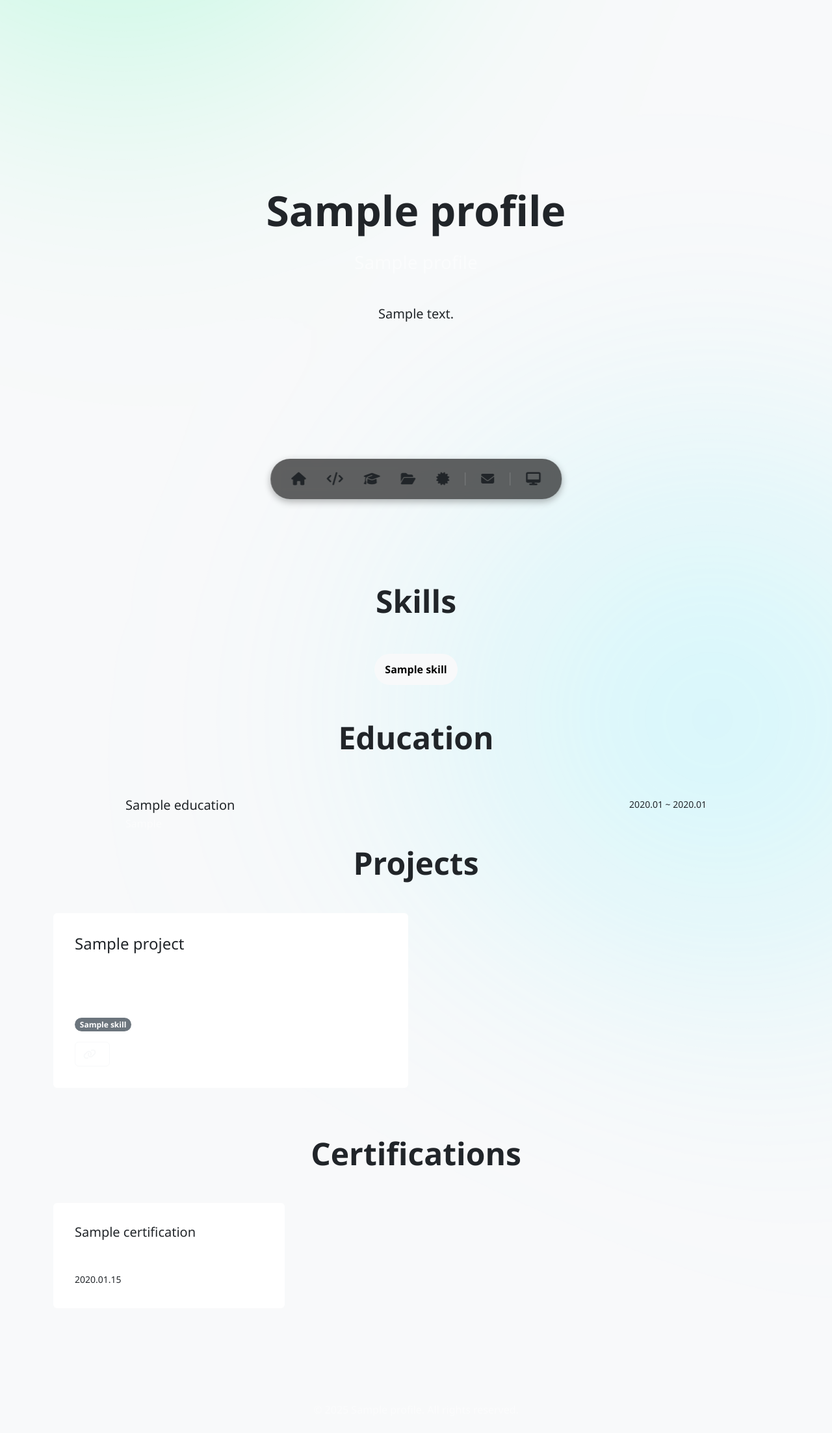
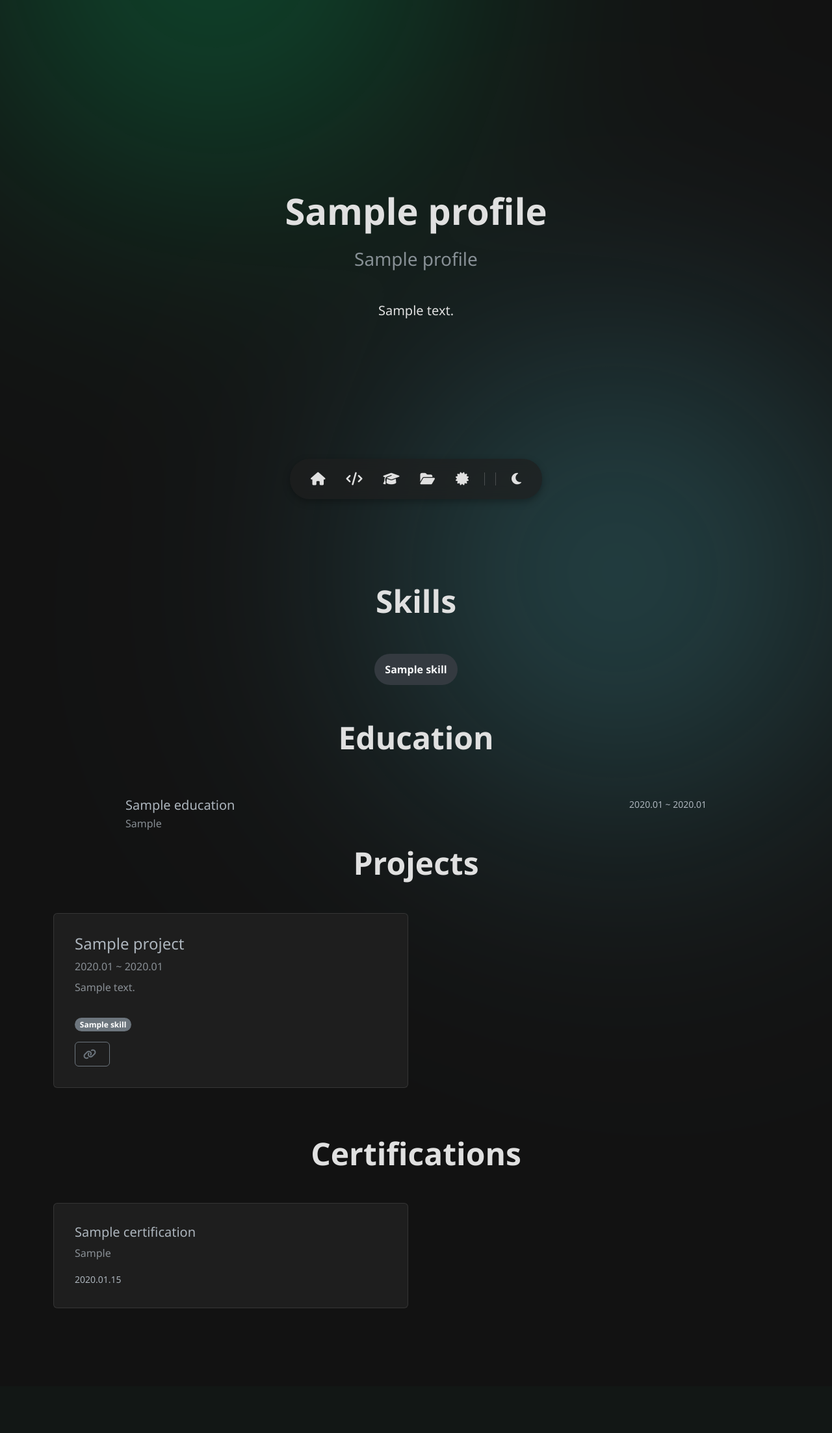
Before and after one commit to Z3r0c0k3/zerocoke-portfolio, a Django app: page / in a window 1280 px wide. Shown: the whole page at 65% size. After the commit the page ends 2013 px from the top, so only its background shows below. Run offline with Django 5.2, Linux system fonts and the light colour scheme; tables that the repository leaves empty hold one stand-in row (values such as "Sample post"); data that the repository does not hold is empty.

Commit message:
feat: project finished :)

```diff
--- a/main/admin.py
+++ b/main/admin.py
@@ -9,8 +9,9 @@
 
 @admin.register(Profile)
 class ProfileAdmin(admin.ModelAdmin):
-    list_display = ('name', 'title', 'email')
+    """프로필 모델 어드민"""
     inlines = [LinkInline]
+    list_display = ('name', 'title')
 
 @admin.register(Skill)
 class SkillAdmin(admin.ModelAdmin):
--- a/main/templates/main/base.html
+++ b/main/templates/main/base.html
@@ -13,14 +13,25 @@
             --background-color: #121212;
             --text-color: #e0e0e0;
             --card-bg-color: #1e1e1e;
+            --card-border-color: rgba(255, 255, 255, 0.1);
+            --badge-bg-color: #343a40;
+            --badge-text-color: #f8f9fa;
             --gradient-color-1: #00ff87;
             --gradient-color-2: #60efff;
+            --gradient-opacity: 0.2;
         }
 
         [data-bs-theme="light"] {
             --background-color: #f8f9fa;
             --text-color: #212529;
             --card-bg-color: #ffffff;
+            --card-border-color: rgba(0, 0, 0, 0.125);
+            --badge-bg-color: #e9ecef;
+            --badge-text-color: #212529;
+            /* More intense gradient for light theme */
+            --gradient-color-1: #00b09b;
+            --gradient-color-2: #96c93d;
+            --gradient-opacity: 1.0;
         }
 
         body {
@@ -38,7 +49,7 @@
             pointer-events: none;
             background: radial-gradient(circle at var(--x1, 25%) var(--y1, 25%), var(--gradient-color-1), transparent 25%),
                         radial-gradient(circle at var(--x2, 75%) var(--y2, 75%), var(--gradient-color-2), transparent 25%);
-            opacity: 0.2;
+            opacity: var(--gradient-opacity);
             filter: blur(10vmax);
             transition: opacity 0.3s ease;
             animation: move-gradients 20s infinite alternate;
@@ -47,16 +58,16 @@
         @keyframes move-gradients {
             0% {
                 transform: rotate(0deg) scale(1);
-                --x1: 25%; --y1: 25%;
-                --x2: 75%; --y2: 75%;
+                --x1: 33%; --y1: 33%;
+                --x2: 67%; --y2: 67%;
             }
             50% {
                 opacity: 0.3;
             }
             100% {
                 transform: rotate(360deg) scale(1.2);
-                --x1: 75%; --y1: 75%;
-                --x2: 25%; --y2: 25%;
+                --x1: 67%; --y1: 67%;
+                --x2: 33%; --y2: 33%;
             }
         }
 
@@ -72,15 +83,30 @@
             justify-content: center;
         }
 
+        .hero-section h1 {
+            /* Fluid typography: min, preferred, max */
+            font-size: clamp(2rem, 8vw, 3.5rem);
+        }
+
         .project-card {
             background-color: var(--card-bg-color);
-            border: 1px solid rgba(255, 255, 255, 0.1);
+            border: 1px solid var(--card-border-color);
             transition: transform 0.3s ease, box-shadow 0.3s ease;
         }
 
         .project-card:hover {
             transform: translateY(-5px);
             box-shadow: 0 10px 20px rgba(0, 0, 0, 0.2);
+        }
+
+        .highlight-present {
+            color: var(--gradient-color-1);
+            font-weight: bold;
+        }
+
+        .skills-container .badge {
+            background-color: var(--badge-bg-color) !important;
+            color: var(--badge-text-color) !important;
         }
 
         .bottom-nav {
@@ -124,6 +150,19 @@
             height: 20px;
             align-self: center;
         }
+
+        /* Responsive adjustments for mobile */
+        @media (max-width: 768px) {
+            .bottom-nav {
+                padding: 0.5rem 1rem;
+                gap: 0.5rem;
+            }
+
+            .nav-item a, .nav-item .theme-toggle {
+                font-size: 1.1rem;
+                padding: 0.4rem;
+            }
+        }
     </style>
 </head>
 <body>
@@ -151,9 +190,6 @@
         <div class="nav-separator"></div>
 
         {% if profile %}
-            <div class="nav-item">
-                <a href="mailto:{{ profile.email }}" title="Email"><i class="fas fa-envelope"></i></a>
-            </div>
             {% for link in profile.links.all %}
             <div class="nav-item">
                 <a href="{{ link.url }}" target="_blank" title="{{ link.url|get_link_name }}">
@@ -166,6 +202,7 @@
         <div class="nav-separator"></div>
         <div class="nav-item">
             <button class="theme-toggle" id="theme-toggle-btn" title="Toggle Theme">
+                <i class="fas fa-sun d-none"></i>
                 <i class="fas fa-moon"></i>
             </button>
         </div>
@@ -173,49 +210,34 @@
 
     <script src="https://cdn.jsdelivr.net/npm/bootstrap@5.3.0/dist/js/bootstrap.bundle.min.js"></script>
     <script>
-        // Theme toggler
+        document.addEventListener('DOMContentLoaded', () => {
             const themeToggleBtn = document.getElementById('theme-toggle-btn');
             const htmlEl = document.documentElement;
+            const sunIcon = themeToggleBtn.querySelector('.fa-sun');
+            const moonIcon = themeToggleBtn.querySelector('.fa-moon');
 
-        const themes = ['dark', 'light', 'system'];
-        let currentThemeIndex = 0;
+            const applyTheme = (theme) => {
+                htmlEl.setAttribute('data-bs-theme', theme);
+                if (theme === 'light') {
+                    sunIcon.classList.remove('d-none');
+                    moonIcon.classList.add('d-none');
+                } else {
+                    sunIcon.classList.add('d-none');
+                    moonIcon.classList.remove('d-none');
+                }
+            };
 
-        function applyTheme(theme) {
-            if (theme === 'system') {
-                const systemPrefersDark = window.matchMedia('(prefers-color-scheme: dark)').matches;
-                htmlEl.setAttribute('data-bs-theme', systemPrefersDark ? 'dark' : 'light');
-            } else {
-                htmlEl.setAttribute('data-bs-theme', theme);
-            }
-            updateIcon(theme);
-        }
-
-        function updateIcon(theme) {
-            const icon = themeToggleBtn.querySelector('i');
-            if (theme === 'dark') {
-                icon.className = 'fas fa-moon';
-            } else if (theme === 'light') {
-                icon.className = 'fas fa-sun';
-            } else {
-                icon.className = 'fas fa-desktop';
-            }
+            const savedTheme = localStorage.getItem('theme');
+            if (savedTheme) {
+                applyTheme(savedTheme);
             }
 
             themeToggleBtn.addEventListener('click', () => {
-            currentThemeIndex = (currentThemeIndex + 1) % themes.length;
-            const newTheme = themes[currentThemeIndex];
+                const currentTheme = htmlEl.getAttribute('data-bs-theme');
+                const newTheme = currentTheme === 'dark' ? 'light' : 'dark';
                 localStorage.setItem('theme', newTheme);
                 applyTheme(newTheme);
             });
-
-        const savedTheme = localStorage.getItem('theme') || 'system';
-        currentThemeIndex = themes.indexOf(savedTheme);
-        applyTheme(savedTheme);
-
-        window.matchMedia('(prefers-color-scheme: dark)').addEventListener('change', e => {
-            if (localStorage.getItem('theme') === 'system') {
-                applyTheme('system');
-            }
         });
     </script>
 </body>
--- a/main/templates/main/home.html
+++ b/main/templates/main/home.html
@@ -9,8 +9,8 @@
         <div class="row justify-content-center">
             <div class="col-lg-8">
             {% if profile %}
-                <h1 class="display-3 fw-bold mb-4">{{ profile.name }}</h1>
-                <h2 class="h3 mb-5 text-white-50">{{ profile.title }}</h2>
+                <h1 class="fw-bold mb-4">{{ profile.name }}</h1>
+                <h2 class="h3 mb-5 text-muted">{{ profile.title }}</h2>
                 <p class="lead">{{ profile.description }}</p>
             {% else %}
                 <h1 class="display-3 fw-bold mb-4">프로필을 등록해주세요</h1>
@@ -29,7 +29,7 @@
                 <h2 class="display-5 fw-bold mb-5">Skills</h2>
                 <div class="skills-container">
                     {% for skill in skills %}
-                        <span class="badge rounded-pill text-bg-light p-3 m-1 fs-6">{{ skill.name }}</span>
+                        <span class="badge rounded-pill p-3 m-1 fs-6">{{ skill.name }}</span>
                     {% empty %}
                         <p>등록된 기술이 없습니다.</p>
                     {% endfor %}
@@ -45,25 +45,52 @@
                 <h2 class="display-5 fw-bold mb-5">Education</h2>
             </div>
         </div>
-        <div class="row justify-content-center">
+
+        {% if ongoing_educations %}
+        <div class="row justify-content-center mb-4">
             <div class="col-lg-10">
+                <h4 class="mb-3 text-muted">진행 중</h4>
                 <ul class="list-group list-group-flush">
-                    {% for edu in education_history %}
+                    {% for edu in ongoing_educations %}
                     <li class="list-group-item bg-transparent border-secondary py-3">
                         <div class="d-flex w-100 justify-content-between">
                             <h5 class="mb-1 h5">{{ edu.course_name }}</h5>
-                            <small>{{ edu.start_date|date:"Y.m" }} ~ {% if edu.end_date %}{{ edu.end_date|date:"Y.m" }}{% else %}현재{% endif %}</small>
+                            <small>{{ edu.start_date|date:"Y.m" }} ~ <span class="highlight-present">현재</span></small>
                         </div>
-                        <p class="mb-1 text-white-50">{{ edu.institution }}</p>
-                    </li>
-                    {% empty %}
-                    <li class="list-group-item bg-transparent text-center">
-                        <p>등록된 교육 사항이 없습니다.</p>
+                        <p class="mb-1 text-muted">{{ edu.institution }}</p>
                     </li>
                     {% endfor %}
                 </ul>
             </div>
         </div>
+        {% endif %}
+
+        {% if completed_educations %}
+        <div class="row justify-content-center">
+            <div class="col-lg-10">
+                {% if ongoing_educations %}<h4 class="mb-3 text-muted">완료</h4>{% endif %}
+                <ul class="list-group list-group-flush">
+                    {% for edu in completed_educations %}
+                    <li class="list-group-item bg-transparent border-secondary py-3">
+                        <div class="d-flex w-100 justify-content-between">
+                            <h5 class="mb-1 h5">{{ edu.course_name }}</h5>
+                            <small>{{ edu.start_date|date:"Y.m" }} ~ {{ edu.end_date|date:"Y.m" }}</small>
+                        </div>
+                        <p class="mb-1 text-muted">{{ edu.institution }}</p>
+                    </li>
+                    {% endfor %}
+                </ul>
+            </div>
+        </div>
+        {% endif %}
+
+        {% if not ongoing_educations and not completed_educations %}
+        <div class="row justify-content-center">
+            <div class="col-lg-10 text-center">
+                 <p>등록된 교육 사항이 없습니다.</p>
+            </div>
+        </div>
+        {% endif %}
     </section>
 
     <!-- Projects Section -->
@@ -73,16 +100,19 @@
                  <h2 class="display-5 fw-bold mb-5">Projects</h2>
              </div>
          </div>
-        <div class="row">
-            {% for project in projects %}
+
+        {% if ongoing_projects %}
+        <div class="row mb-5">
+            <div class="col-lg-12"><h4 class="mb-4 text-muted">진행 중</h4></div>
+            {% for project in ongoing_projects %}
             <div class="col-lg-6 mb-4">
                 <div class="card project-card h-100 p-3">
                     <div class="card-body d-flex flex-column">
                         <h5 class="card-title h4">{{ project.title }}</h5>
-                        <p class="card-text text-white-50 mb-2">
-                            {{ project.start_date|date:"Y.m" }} ~ {% if project.end_date %}{{ project.end_date|date:"Y.m" }}{% else %}현재{% endif %}
+                        <p class="card-text text-muted mb-2">
+                            {{ project.start_date|date:"Y.m" }} ~ <span class="highlight-present">현재</span>
                         </p>
-                        <p class="card-text text-white-50">{{ project.description }}</p>
+                        <p class="card-text text-muted">{{ project.description }}</p>
                         <div class="my-3">
                             {% for skill in project.skills.all %}
                                 <span class="badge rounded-pill text-bg-secondary me-1">{{ skill.name }}</span>
@@ -90,7 +120,7 @@
                         </div>
                         <div class="mt-auto">
                             {% for link in project.links.all %}
-                            <a href="{{ link.url }}" class="btn btn-outline-light me-2" target="_blank" title="{{ link.url|get_link_name }}">
+                            <a href="{{ link.url }}" class="btn btn-outline-secondary me-2" target="_blank" title="{{ link.url|get_link_name }}">
                                 <i class="{{ link.url|get_icon_class }} me-2"></i>{{ link.url|get_link_name }}
                             </a>
                             {% endfor %}
@@ -98,12 +128,48 @@
                     </div>
                 </div>
             </div>
-            {% empty %}
+            {% endfor %}
+        </div>
+        {% endif %}
+
+        {% if completed_projects %}
+        <div class="row">
+            {% if ongoing_projects %}<div class="col-lg-12"><h4 class="mb-4 text-muted">완료</h4></div>{% endif %}
+            {% for project in completed_projects %}
+            <div class="col-lg-6 mb-4">
+                <div class="card project-card h-100 p-3">
+                    <div class="card-body d-flex flex-column">
+                        <h5 class="card-title h4">{{ project.title }}</h5>
+                        <p class="card-text text-muted mb-2">
+                            {{ project.start_date|date:"Y.m" }} ~ {{ project.end_date|date:"Y.m" }}
+                        </p>
+                        <p class="card-text text-muted">{{ project.description }}</p>
+                        <div class="my-3">
+                            {% for skill in project.skills.all %}
+                                <span class="badge rounded-pill text-bg-secondary me-1">{{ skill.name }}</span>
+                            {% endfor %}
+                        </div>
+                        <div class="mt-auto">
+                            {% for link in project.links.all %}
+                            <a href="{{ link.url }}" class="btn btn-outline-secondary me-2" target="_blank" title="{{ link.url|get_link_name }}">
+                                <i class="{{ link.url|get_icon_class }} me-2"></i>{{ link.url|get_link_name }}
+                            </a>
+                            {% endfor %}
+                        </div>
+                    </div>
+                </div>
+            </div>
+            {% endfor %}
+        </div>
+        {% endif %}
+
+        {% if not ongoing_projects and not completed_projects %}
+        <div class="row">
             <div class="col text-center">
                 <p>등록된 프로젝트가 없습니다.</p>
             </div>
-            {% endfor %}
         </div>
+        {% endif %}
     </section>
 
     <!-- Certifications Section -->
@@ -115,11 +181,11 @@
         </div>
         <div class="row">
              {% for cert in certifications %}
-            <div class="col-md-6 col-lg-4 mb-4">
+             <div class="col-lg-6 mb-4">
                 <div class="card project-card h-100 p-3">
                      <div class="card-body">
                         <h5 class="card-title h5">{{ cert.name }}</h5>
-                        <p class="card-text text-white-50">{{ cert.issuer }}</p>
+                        <p class="card-text text-muted">{{ cert.issuer }}</p>
                          <p class="card-text"><small>{{ cert.date_acquired|date:"Y.m.d" }}</small></p>
                      </div>
                 </div>
@@ -132,10 +198,4 @@
         </div>
     </section>
 </div>
-
-<footer class="py-4 text-center text-white-50">
-    <div class="container">
-        <p class="mb-0">&copy; {% now "Y" %} {% if profile %}{{ profile.name }}{% endif %}. All rights reserved.</p>
-    </div>
-</footer>
 {% endblock %}
--- a/main/views.py
+++ b/main/views.py
@@ -1,5 +1,6 @@
 from django.shortcuts import render
 from .models import Profile, Skill, Project, Certification, Education
+from django.db.models import Q
 
 # Create your views here.
 
@@ -7,15 +8,27 @@
     """포트폴리오 홈페이지 뷰"""
     profile = Profile.objects.first()
     skills = Skill.objects.all()
-    projects = Project.objects.all()
-    certifications = Certification.objects.all()
-    education_history = Education.objects.all()
+
+    # Projects
+    ongoing_projects = Project.objects.filter(end_date__isnull=True).order_by('-start_date')
+    completed_projects = Project.objects.filter(end_date__isnull=False).order_by('-end_date', '-start_date')
+
+    # Educations
+    ongoing_educations = Education.objects.filter(end_date__isnull=True).order_by('-start_date')
+    completed_educations = Education.objects.filter(end_date__isnull=False).order_by('-end_date', '-start_date')
+
+    certifications = Certification.objects.all().order_by('-date_acquired')
 
     context = {
         'profile': profile,
         'skills': skills,
-        'projects': projects,
+        'ongoing_projects': ongoing_projects,
+        'completed_projects': completed_projects,
+        'ongoing_educations': ongoing_educations,
+        'completed_educations': completed_educations,
         'certifications': certifications,
-        'education_history': education_history
     }
     return render(request, 'main/home.html', context)
+
+def handler404(request, exception):
+    return render(request, 'main/404.html', status=404)
--- a/portfolio/middleware.py
+++ b/portfolio/middleware.py
@@ -1,5 +1,6 @@
 from django.conf import settings
-from django.http import HttpResponseForbidden
+from django.http import HttpResponseNotFound
+from django.shortcuts import render
 
 class AdminIPRestrictionMiddleware:
     def __init__(self, get_response):
@@ -20,7 +21,7 @@
 
             # 허용된 IP 목록에 사용자의 IP가 없으면 접근 거부
             if ip not in self.allowed_ips:
-                return HttpResponseForbidden("Forbidden: You do not have permission to access this page.")
+                return render(request, 'main/404.html', status=404)
 
         response = self.get_response(request)
         return response
--- a/portfolio/urls.py
+++ b/portfolio/urls.py
@@ -17,8 +17,16 @@
 from django.contrib import admin
 from django.urls import path, include
 from django.conf import settings
+from main import views as main_views
 
 urlpatterns = [
     path(settings.ADMIN_URL, admin.site.urls),
     path('', include('main.urls')),
 ]
+
+if settings.DEBUG:
+    urlpatterns += [
+        path('404/', main_views.handler404, kwargs={'exception': Exception('Page not found')}),
+    ]
+
+handler404 = 'main.views.handler404'
```
Also changed, not shown: main/models.py (+4 -4 lines), main/templates/main/404.html (added, +27 -0 lines), portfolio/settings.py (+9 -2 lines), requirements.txt (added, +7 -0 lines), main/migrations/0004_alter_link_url.py (added), main/migrations/0005_remove_profile_email.py (added), main/urls.py (line endings or trailing spaces), 2 other files. Lines whose indentation alone changed are shown as unchanged.
